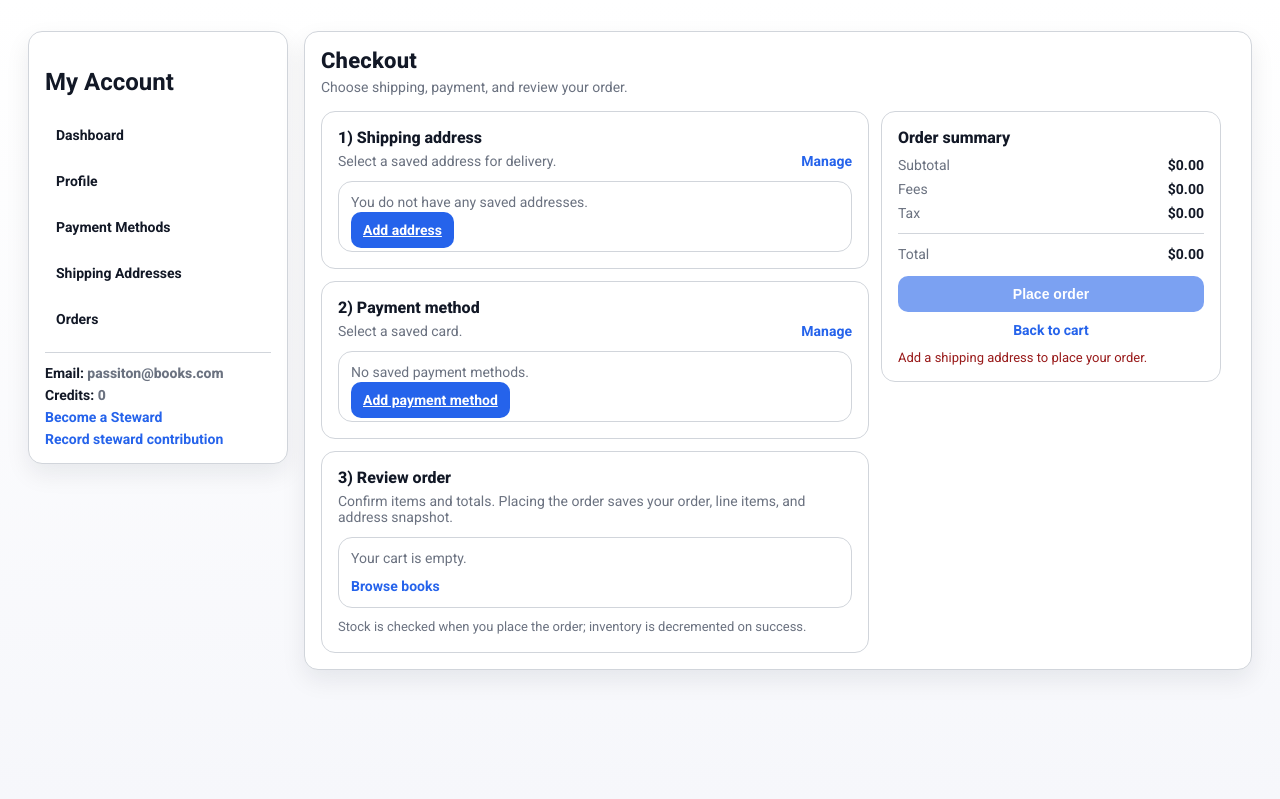
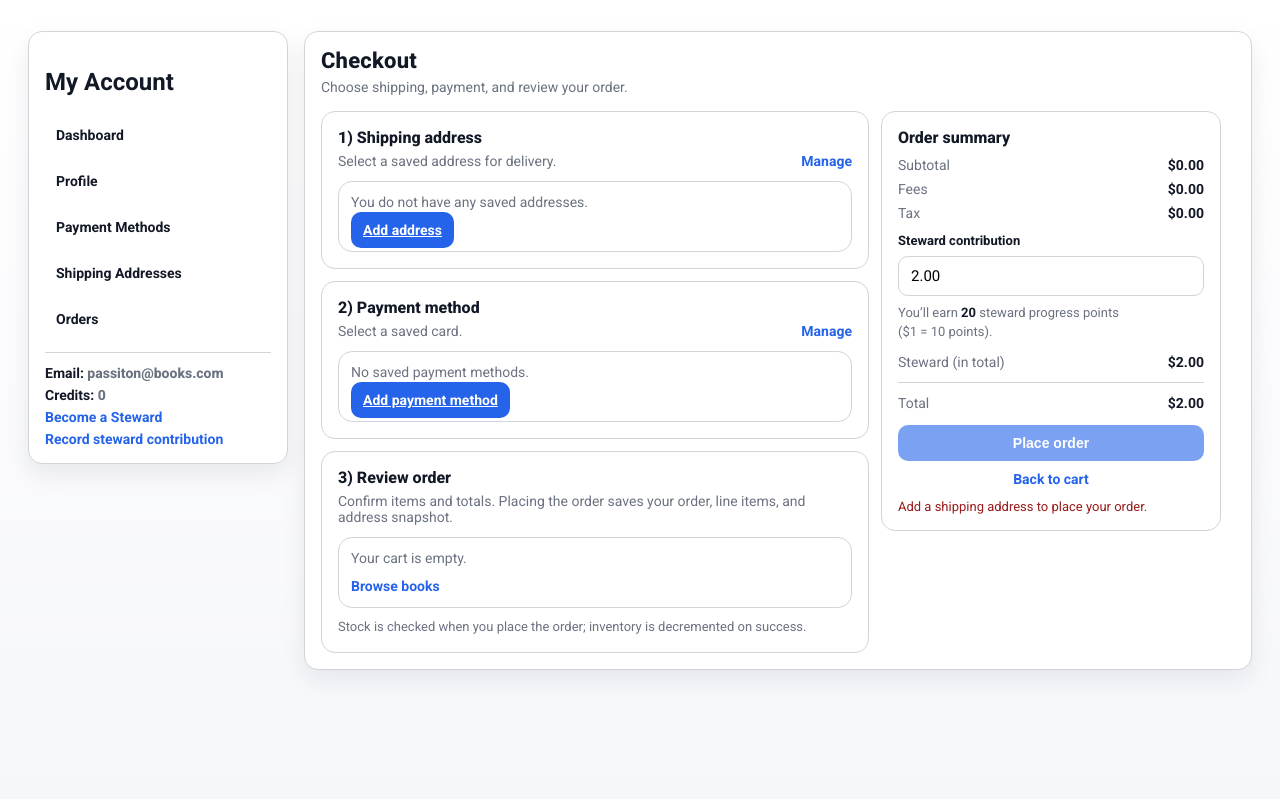
Before and after one commit to athishr88/software_eng_class_project, a Django app: page /buyer/checkout/ in a window 1280 px wide. Shown: the part 77-876 px from the top of the page. Run offline with Django 5.2, Linux system fonts and the light colour scheme; a user stored in the database is signed in; data comes from the database, SQL or seed files in the repository; data that the repository does not hold is empty.

Commit message:
Steward checkout page
Steward contributions recorded in checkout

```diff
--- a/Buyer/templates/checkout/buyer_checkout.html
+++ b/Buyer/templates/checkout/buyer_checkout.html
@@ -177,11 +177,41 @@
                         <span style="color:var(--muted);">Tax</span>
                         <strong>${{ tax|floatformat:2 }}</strong>
                     </div>
+                    <div style="display:grid; gap:8px; margin-top:4px;">
+                        <label for="steward-contribution-input" style="font-size:13px; font-weight:700; color:var(--text); margin:0;">
+                            Steward contribution
+                        </label>
+                        <input
+                            type="number"
+                            name="steward_contribution"
+                            id="steward-contribution-input"
+                            min="0"
+                            max="100"
+                            step="0.01"
+                            value="{{ steward_contribution_value }}"
+                            inputmode="decimal"
+                            aria-describedby="steward-points-hint{% if steward_contribution_invalid %} steward-contribution-error{% endif %}"
+                            style="width:100%; border:1px solid var(--border); border-radius:10px; padding:10px 12px; font-size:15px; font-family:inherit;{% if steward_contribution_invalid %} box-shadow:0 0 0 2px #ef4444;{% endif %}"
+                        />
+                        <p id="steward-points-hint" style="margin:0; font-size:13px; color:var(--muted); line-height:1.45;">
+                            You’ll earn <strong id="steward-points-preview" style="color:var(--text);">{{ steward_points_preview }}</strong> steward progress points
+                            <span style="white-space:nowrap;">($1 = 10 points).</span>
+                        </p>
+                        {% if steward_contribution_invalid %}
+                            <p id="steward-contribution-error" style="margin:0; font-size:13px; color:#991b1b;">
+                                Enter a dollar amount from 0 to 100.
+                            </p>
+                        {% endif %}
+                    </div>
+                    <div style="display:flex; justify-content:space-between; gap:10px; margin-top:4px;">
+                        <span style="color:var(--muted);">Steward (in total)</span>
+                        <strong>$<span id="steward-line-dollars">{{ steward_line_dollars_display }}</span></strong>
+                    </div>
                     <hr style="border:none; border-top:1px solid var(--border); margin:4px 0;">
 
                     <div style="display:flex; justify-content:space-between; gap:10px;">
                         <span style="color:var(--muted)">Total</span>
-                        <strong>${{ final_total|floatformat:2 }}</strong>
+                        <strong>$<span id="checkout-total-display">{{ final_total|floatformat:2 }}</span></strong>
                     </div>
                 </div>
 
@@ -214,6 +244,34 @@
             </aside>
         </section>
     </form>
+    <script>
+        (function () {
+            var input = document.getElementById("steward-contribution-input");
+            var ptsEl = document.getElementById("steward-points-preview");
+            var totalEl = document.getElementById("checkout-total-display");
+            var stewardDollarsEl = document.getElementById("steward-line-dollars");
+            var baseCents = {{ base_total_cents|default:0 }};
+            var maxStewardCents = 10000;
+
+            function sync() {
+                if (!input || !ptsEl || !totalEl || !stewardDollarsEl) return;
+                var raw = parseFloat(String(input.value).replace(",", "."));
+                if (Number.isNaN(raw) || raw < 0) raw = 0;
+                if (raw > 100) raw = 100;
+                var sc = Math.min(maxStewardCents, Math.round(raw * 100));
+                var pts = Math.floor(sc / 10);
+                ptsEl.textContent = String(pts);
+                stewardDollarsEl.textContent = (sc / 100).toFixed(2);
+                totalEl.textContent = ((baseCents + sc) / 100).toFixed(2);
+            }
+
+            if (input) {
+                input.addEventListener("input", sync);
+                input.addEventListener("change", sync);
+                sync();
+            }
+        })();
+    </script>
     <style>
         button.btn:disabled {
             opacity: 0.6;
--- a/Buyer/urls.py
+++ b/Buyer/urls.py
@@ -9,6 +9,7 @@ urlpatterns = [
     path("cart/remove/<int:item_id>/", views.remove_cart_item, name="remove_cart_item"),
     path("cart/update/<int:item_id>/", views.update_cart_item, name="update_cart_item"),
     path("checkout/", views.buyer_checkout, name="checkout"),
+    path("steward/welcome/", views.steward_welcome, name="steward_welcome"),
     path("checkout/payments/", views.buyer_payments, name="buyer_payments"),
     path(
         "checkout/payments/add/",
--- a/Buyer/views.py
+++ b/Buyer/views.py
@@ -1,5 +1,6 @@
 import re
 from datetime import date, datetime
+from decimal import ROUND_HALF_UP, Decimal, InvalidOperation
 
 from django.contrib import messages
 from django.contrib.auth.decorators import login_required
@@ -18,7 +19,36 @@ from Buyer.models import (
     PaymentMethod,
     ReturnRequest,
 )
-from General.models import Address, Book, Inventory
+from General.models import Address, Book, Inventory, User
+
+_STEWARD_CONTRIBUTION_DEFAULT = Decimal("2.00")
+_STEWARD_CONTRIBUTION_MAX = Decimal("100.00")
+
+
+def _parse_steward_contribution_dollars(raw):
+    """
+    Parse checkout steward contribution. Blank → default $2.00.
+    Returns (Decimal value in dollars, is_invalid).
+    """
+    if raw is None or (isinstance(raw, str) and not raw.strip()):
+        return _STEWARD_CONTRIBUTION_DEFAULT, False
+    try:
+        v = Decimal(str(raw).strip())
+    except InvalidOperation:
+        return None, True
+    if v < 0:
+        return None, True
+    if v > _STEWARD_CONTRIBUTION_MAX:
+        v = _STEWARD_CONTRIBUTION_MAX
+    return v.quantize(Decimal("0.01"), rounding=ROUND_HALF_UP), False
+
+
+def _steward_cents_from_dollars(dollars: Decimal) -> int:
+    return int((dollars * 100).quantize(Decimal("1"), rounding=ROUND_HALF_UP))
+
+
+def _steward_points_from_contribution_cents(cents: int) -> int:
+    return cents // 10
 
 
 def _buyer_return_status_label(return_request):
@@ -69,10 +99,8 @@ def _order_items_from_snapshots(order):
 def _checkout_page_context(
     user,
     cart_items,
-    cart_subtotal,
-    tax,
-    fees,
-    final_total,
+    subtotal_cents,
+    steward_raw,
     *,
     addresses=None,
     selected_address=None,
@@ -84,6 +112,29 @@ def _checkout_page_context(
         addresses = list(_addresses_for_user(user))
     if payment_methods is None:
         payment_methods = list(_payment_methods_for_user(user))
+
+    tax_cents = int(round(subtotal_cents * 0.07))
+    fees_cents = 299 if cart_items else 0
+    base_total_cents = subtotal_cents + tax_cents + fees_cents
+    cart_subtotal = subtotal_cents / 100.0
+    tax = round(tax_cents / 100.0, 2)
+    fees = round(fees_cents / 100.0, 2)
+
+    steward_d, steward_invalid = _parse_steward_contribution_dollars(steward_raw)
+    if steward_invalid:
+        steward_display = str(steward_raw).strip() if steward_raw is not None else ""
+        steward_contribution_cents = 0
+        steward_points_preview = 0
+        steward_line_dollars_display = "0.00"
+    else:
+        steward_display = str(steward_d)
+        steward_contribution_cents = _steward_cents_from_dollars(steward_d)
+        steward_points_preview = _steward_points_from_contribution_cents(steward_contribution_cents)
+        steward_line_dollars_display = f"{steward_contribution_cents / 100:.2f}"
+
+    total_cents = base_total_cents + steward_contribution_cents
+    final_total = round(total_cents / 100.0, 2)
+
     return {
         "cart_items": cart_items,
         "cart_subtotal": cart_subtotal,
@@ -95,6 +146,11 @@ def _checkout_page_context(
         "payment_methods": payment_methods,
         "selected_payment": selected_payment,
         "checkout_error": checkout_error,
+        "steward_contribution_value": steward_display,
+        "steward_points_preview": steward_points_preview,
+        "steward_line_dollars_display": steward_line_dollars_display,
+        "base_total_cents": base_total_cents,
+        "steward_contribution_invalid": steward_invalid,
     }
 
 
@@ -189,10 +245,7 @@ def buyer_cart(request):
 @login_required(login_url="login")
 def buyer_checkout(request):
     cart_items, subtotal_cents = db_cart_lines(request.user)
-    cart_subtotal = subtotal_cents / 100.0
-    tax = round(cart_subtotal * 0.07, 2)
-    fees = 2.99 if cart_items else 0.00
-    final_total = round(cart_subtotal + tax + fees, 2)
+    steward_raw_get = request.GET.get("steward_contribution") if request.method != "POST" else None
 
     addresses = list(_addresses_for_user(request.user))
     payment_methods = list(_payment_methods_for_user(request.user))
@@ -220,6 +273,7 @@ def buyer_checkout(request):
     pay_method = None
 
     if request.method == "POST":
+        post_steward = request.POST.get("steward_contribution")
         if not cart_items:
             return render(
                 request,
@@ -228,9 +282,7 @@ def buyer_checkout(request):
                     request.user,
                     [],
                     0,
-                    0,
-                    0,
-                    0,
+                    post_steward,
                     addresses=addresses,
                     selected_address=selected_address,
                     payment_methods=payment_methods,
@@ -246,10 +298,8 @@ def buyer_checkout(request):
                 _checkout_page_context(
                     request.user,
                     cart_items,
-                    cart_subtotal,
-                    tax,
-                    fees,
-                    final_total,
+                    subtotal_cents,
+                    post_steward,
                     addresses=addresses,
                     selected_address=selected_address,
                     payment_methods=payment_methods,
@@ -266,10 +316,8 @@ def buyer_checkout(request):
                 _checkout_page_context(
                     request.user,
                     cart_items,
-                    cart_subtotal,
-                    tax,
-                    fees,
-                    final_total,
+                    subtotal_cents,
+                    post_steward,
                     addresses=addresses,
                     selected_address=selected_address,
                     payment_methods=payment_methods,
@@ -286,10 +334,8 @@ def buyer_checkout(request):
                 _checkout_page_context(
                     request.user,
                     cart_items,
-                    cart_subtotal,
-                    tax,
-                    fees,
-                    final_total,
+                    subtotal_cents,
+                    post_steward,
                     addresses=addresses,
                     selected_address=ship_addr,
                     payment_methods=payment_methods,
@@ -306,10 +352,8 @@ def buyer_checkout(request):
                 _checkout_page_context(
                     request.user,
                     cart_items,
-                    cart_subtotal,
-                    tax,
-                    fees,
-                    final_total,
+                    subtotal_cents,
+                    post_steward,
                     addresses=addresses,
                     selected_address=ship_addr,
                     payment_methods=payment_methods,
@@ -318,12 +362,32 @@ def buyer_checkout(request):
                 ),
             )
 
+        steward_d, steward_invalid = _parse_steward_contribution_dollars(post_steward)
+        if steward_invalid:
+            return render(
+                request,
+                "checkout/buyer_checkout.html",
+                _checkout_page_context(
+                    request.user,
+                    cart_items,
+                    subtotal_cents,
+                    post_steward,
+                    addresses=addresses,
+                    selected_address=ship_addr,
+                    payment_methods=payment_methods,
+                    selected_payment=pay_method,
+                    checkout_error="Enter a valid steward contribution (0 to $100).",
+                ),
+            )
+        steward_contribution_cents = _steward_cents_from_dollars(steward_d)
         tax_cents = int(round(subtotal_cents * 0.07))
         fees_cents = 299 if cart_items else 0
-        total_cents = subtotal_cents + tax_cents + fees_cents
+        total_cents = subtotal_cents + tax_cents + fees_cents + steward_contribution_cents
 
+        became_steward = False
         try:
             with transaction.atomic():
+                buyer_locked = User.objects.select_for_update().get(pk=request.user.pk)
                 locked_books = {}
                 for line in cart_items:
                     inv = (
@@ -352,6 +416,7 @@ def buyer_checkout(request):
                     tax_cents=tax_cents,
                     fees_cents=fees_cents,
                     discount_cents=0,
+                    steward_contribution_cents=steward_contribution_cents,
                     total_cents=total_cents,
                 )
 
@@ -401,6 +466,19 @@ def buyer_checkout(request):
                     inv.quantity_available -= line["quantity"]
                     inv.save(update_fields=["quantity_available", "updated_at"])
 
+                pts = _steward_points_from_contribution_cents(steward_contribution_cents)
+                was_steward_verified = buyer_locked.steward_verified
+                if pts:
+                    buyer_locked.steward_progress = min(100, buyer_locked.steward_progress + pts)
+                if buyer_locked.steward_progress >= 100:
+                    buyer_locked.steward_verified = True
+                    buyer_locked.steward_progress = 100
+                progress_update_fields = ["steward_progress", "updated_at"]
+                if buyer_locked.steward_verified != was_steward_verified:
+                    progress_update_fields.append("steward_verified")
+                buyer_locked.save(update_fields=progress_update_fields)
+                became_steward = buyer_locked.steward_verified and not was_steward_verified
+
         except ValueError as e:
             return render(
                 request,
@@ -408,10 +486,8 @@ def buyer_checkout(request):
                 _checkout_page_context(
                     request.user,
                     cart_items,
-                    cart_subtotal,
-                    tax,
-                    fees,
-                    final_total,
+                    subtotal_cents,
+                    post_steward,
                     addresses=addresses,
                     selected_address=ship_addr,
                     payment_methods=payment_methods,
@@ -423,7 +499,10 @@ def buyer_checkout(request):
         clear_db_cart(request.user)
         request.session["cart"] = {}
         request.session.modified = True
-        messages.success(request, "Order placed.")
+        if became_steward:
+            request.session["steward_milestone_order_id"] = order.id
+            return redirect("steward_welcome")
+        messages.success(request, "Thank you! Your order has been placed.")
         return redirect("order_confirmation", order_id=order.id)
 
     return render(
@@ -432,16 +511,69 @@ def buyer_checkout(request):
         _checkout_page_context(
             request.user,
             cart_items,
-            cart_subtotal,
-            tax,
-            fees,
-            final_total,
+            subtotal_cents,
+            steward_raw_get,
             addresses=addresses,
             selected_address=selected_address,
             payment_methods=payment_methods,
             selected_payment=selected_payment,
             checkout_error=None,
         ),
+    )
+
+
+@login_required(login_url="login")
+def steward_welcome(request):
+    """
+    One-time style welcome after `steward_progress` reaches 100 and `steward_verified` is set.
+    Collects required `steward_city`, then sends the buyer to order confirmation or dashboard.
+    """
+    user = request.user
+    if not user.steward_verified:
+        return redirect("catalog")
+
+    pending_order_id = request.session.get("steward_milestone_order_id")
+    if pending_order_id is not None and not Order.objects.filter(
+        pk=pending_order_id, user=user
+    ).exists():
+        del request.session["steward_milestone_order_id"]
+        request.session.modified = True
+        pending_order_id = None
+
+    if request.method == "POST":
+        city = (request.POST.get("steward_city") or "").strip()
+        if not city:
+            return render(
+                request,
+                "steward/steward_welcome.html",
+                {
+                    "city_error": "City is required so we can show your support in the right community.",
+                    "steward_city_value": (request.POST.get("steward_city") or "").strip(),
+                    "pending_order_id": pending_order_id,
+                },
+            )
+        user.steward_city = city[:120]
+        user.save(update_fields=["steward_city", "updated_at"])
+
+        pop_id = request.session.pop("steward_milestone_order_id", None)
+        request.session.modified = True
+        if pop_id and Order.objects.filter(pk=pop_id, user=user).exists():
+            messages.success(
+                request,
+                "You're all set—welcome to the steward community. Your order details are next.",
+            )
+            return redirect("order_confirmation", order_id=pop_id)
+        messages.success(request, "Thanks—your steward profile is updated.")
+        return redirect("buyer_dashboard")
+
+    return render(
+        request,
+        "steward/steward_welcome.html",
+        {
+            "city_error": None,
+            "steward_city_value": user.steward_city or "",
+            "pending_order_id": pending_order_id,
+        },
     )
 
 
@@ -751,6 +883,7 @@ def order_confirmation(request, order_id):
     )
     shipping = getattr(order, "shipping_snapshot", None)
     order_items = _order_items_from_snapshots(order)
+    steward_pts = order.steward_contribution_cents // 10
     return render(
         request,
         "orders/orderConfirmation.html",
@@ -759,6 +892,8 @@ def order_confirmation(request, order_id):
             "shipping": shipping,
             "order_items": order_items,
             "order_total_display": f"{order.total_cents / 100:.2f}",
+            "steward_points_earned": steward_pts,
+            "steward_contribution_display": f"{order.steward_contribution_cents / 100:.2f}",
         },
     )
 
--- a/General/models.py
+++ b/General/models.py
@@ -1,3 +1,4 @@
+from django.core.validators import MaxValueValidator
 from django.db import models
 from django.contrib.auth.models import AbstractBaseUser, BaseUserManager, PermissionsMixin
 
@@ -40,6 +41,10 @@ class User(AbstractBaseUser, PermissionsMixin):
 
     steward_verified = models.BooleanField(default=False)
     steward_city = models.CharField(max_length=120, blank=True, null=True)
+    steward_progress = models.PositiveSmallIntegerField(
+        default=0,
+        validators=[MaxValueValidator(100)],
+    )
 
     is_active = models.BooleanField(default=True)
     is_staff = models.BooleanField(default=False)
--- a/General/templates/includes/site_header.html
+++ b/General/templates/includes/site_header.html
@@ -38,8 +38,13 @@
         <div class="site-header__center-spacer" aria-hidden="true"></div>
     {% endif %}
 
+    <div class="site-header__trailing">
+
     <nav class="site-header__nav navlinks" aria-label="{% if hdr_portal == 'public' or hdr_portal == 'home' %}Public navigation{% elif hdr_portal == 'buyer' %}Buyer navigation{% elif hdr_portal == 'seller' %}Seller navigation{% elif hdr_portal == 'admin_dashboard' %}Admin app navigation{% else %}Staff navigation{% endif %}">
         {% if hdr_portal == 'public' %}
+            {% if user.is_authenticated and user.role == 'buyer' %}
+                <span class="site-header__buyer-greet">Hello {{ user.first_name }}</span>
+            {% endif %}
             <a class="link" href="{% url 'catalog' %}">Browse</a>
             <a class="link" href="{% url 'cart' %}">Cart</a>
             {% if user.is_authenticated %}
@@ -93,5 +98,6 @@
             </form>
         {% endif %}
     </nav>
+    </div>
 </header>
 {% endwith %}
```
Also changed, not shown: Buyer/models.py (+7 -0 lines), Buyer/templates/dashboard/buyer_dashboard.html (+15 -0 lines), Buyer/templates/orders/orderConfirmation.html (+9 -2 lines), Buyer/templates/steward/steward_welcome.html (added, +72 -0 lines), General/admin.py (+13 -1 lines), assets/css/site_header.css (+26 -1 lines), Buyer/migrations/0012_order_steward_contribution_cents.py (added), General/migrations/0011_user_steward_progress.py (added).
